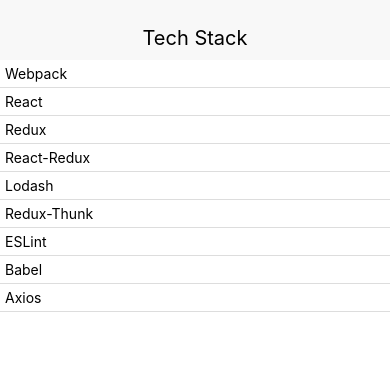
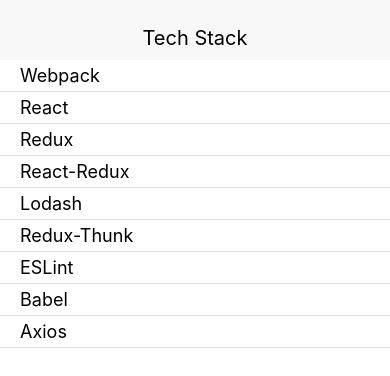
Before and after one commit to showeimer/reactnative_techstack, a React Native app: screen / in a window 390 px wide. Shown: the top 376 px of the page. Built offline with nearby package versions, Linux system fonts and the light colour scheme.

Commit message:
added styling to ListItem

```diff
--- a/src/components/ListItem.js
+++ b/src/components/ListItem.js
@@ -2,12 +2,24 @@
 import { Text, View } from 'react-native';
 import { CardSection } from './common';
 
-export default class ListItem extends Component {
+class ListItem extends Component {
   render() {
+
+    const {titleStyle} = styles;
+
     return (
       <CardSection>
-        <Text>{this.props.library.title}</Text>
+        <Text style={titleStyle}>{this.props.library.title}</Text>
       </CardSection>
     )
   }
 };
+
+const styles = {
+  titleStyle: {
+    fontSize: 18,
+    paddingLeft: 15
+  }
+};
+
+export default ListItem;
```
